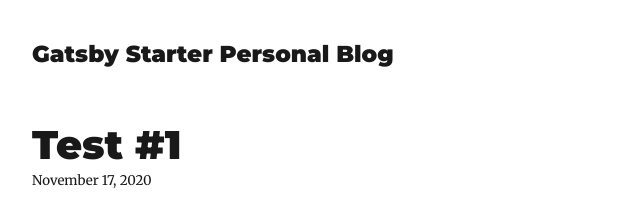
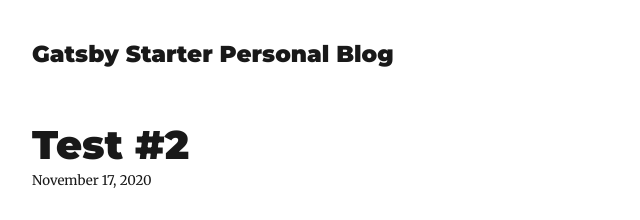
Before and after one commit to Charliechin/corn-on-the-orb, a Gatsby site: page /blog/test-1/ in a window 1280 px wide. Shown: the top 220 px of the page, 293-933 px from the left. Built offline with nearby package versions, Linux system fonts and the light colour scheme; Gatsby itself is replaced by a stand-in of ours; some packages are replaced by stand-ins of ours.

Commit message:
Update Blog “test-1”

```diff
--- a/content/blog/test-1.md
+++ b/content/blog/test-1.md
@@ -1,7 +1,7 @@
 ---
 path: papuchi
 date: 2020-11-17T00:00:00.000Z
-title: "Test #1"
+title: "Test #2"
 description: Test de la entrada
 ---
 Esto es maravilloso
```
